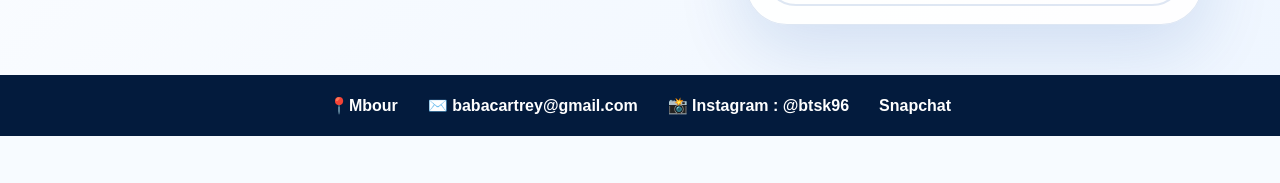
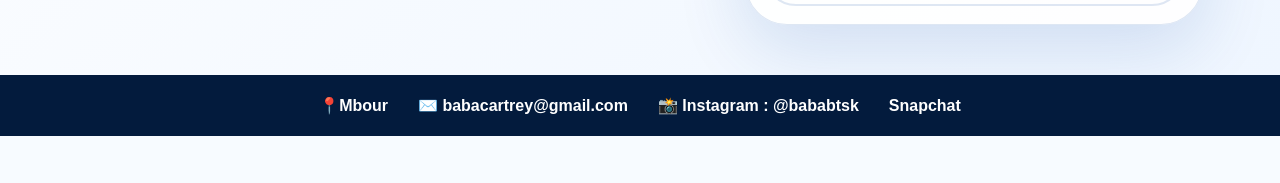
Before and after one commit to SeynabouS/bababusiness, a website: page index.html in a window 1280 px wide. Shown: the part 961-1144 px from the top of the page. Drawn offline with Linux system fonts and the light colour scheme; no server answers.

Commit message:
Update Instagram account link

```diff
--- a/index.html
+++ b/index.html
@@ -64,7 +64,7 @@
     <section class="strip" aria-label="Informations rapides">
       <span>📍Mbour </span>
       <span>✉️ babacartrey@gmail.com</span>
-      <a href="https://www.instagram.com/btsk96?igsh=NGpkOGp6emZhOHA2" target="_blank" rel="noopener">📸 Instagram : @btsk96</a>
+      <a href="https://www.instagram.com/bababtsk?igsh=MTRuNzY1OXFidXdleA==" target="_blank" rel="noopener">📸 Instagram : @bababtsk</a>
       <a href="https://snapchat.com/t/fOR2imSg" target="_blank" rel="noopener">Snapchat</a>
     </section>
 
@@ -126,7 +126,7 @@
           <a href="tel:+221773831231">📞 77 383 12 31</a>
           <a href="tel:+221773625480">📞 77 362 54 80</a>
           <a href="mailto:babacartrey@gmail.com">✉️ babacartrey@gmail.com</a>
-          <a href="https://www.instagram.com/btsk96?igsh=NGpkOGp6emZhOHA2" target="_blank" rel="noopener">📸 Instagram : @btsk96</a>
+          <a href="https://www.instagram.com/bababtsk?igsh=MTRuNzY1OXFidXdleA==" target="_blank" rel="noopener">📸 Instagram : @bababtsk</a>
           <a href="https://snapchat.com/t/fOR2imSg" target="_blank" rel="noopener">Snapchat</a>
           <span>📍Mbour</span>
         </div>
```
